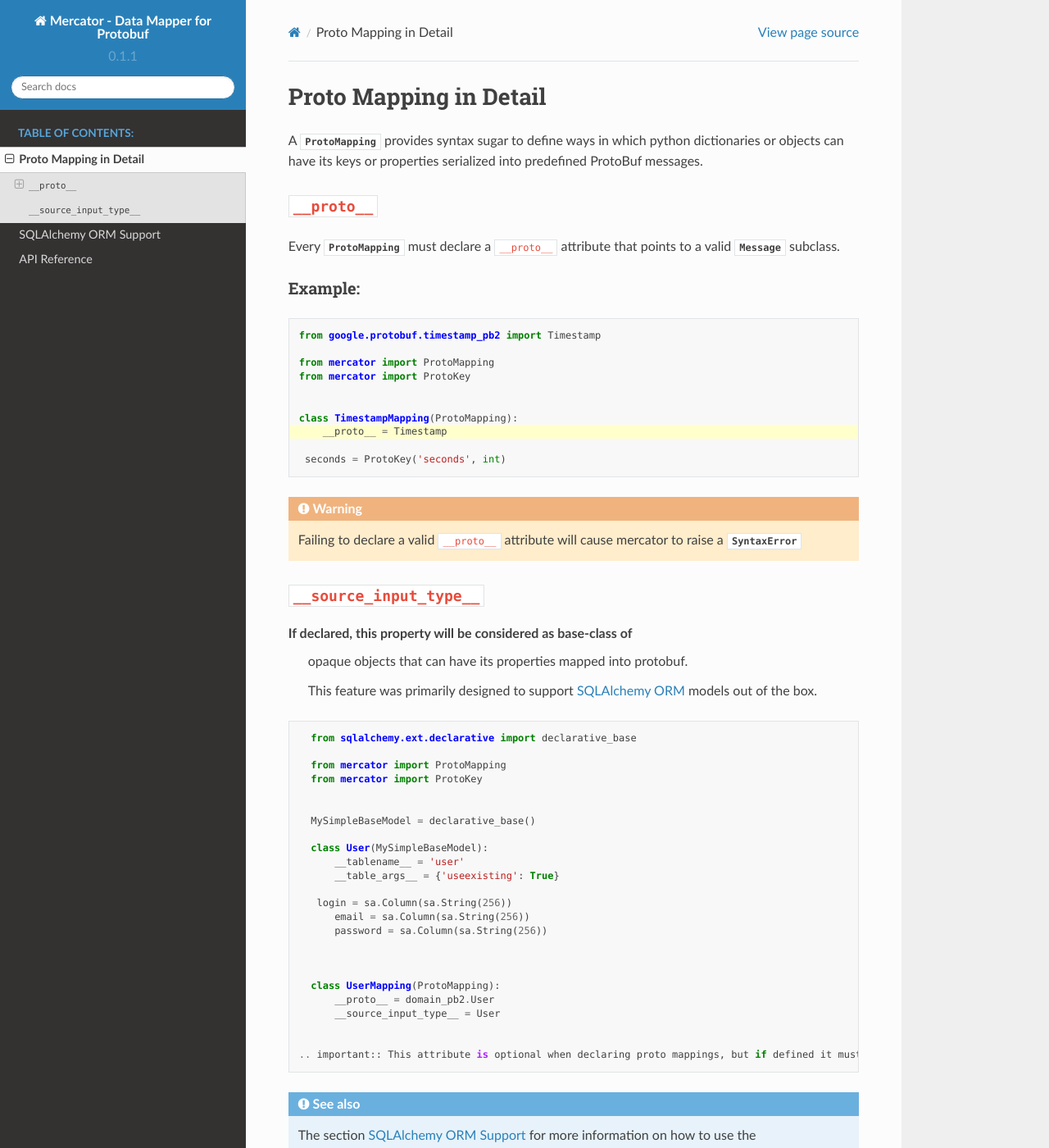
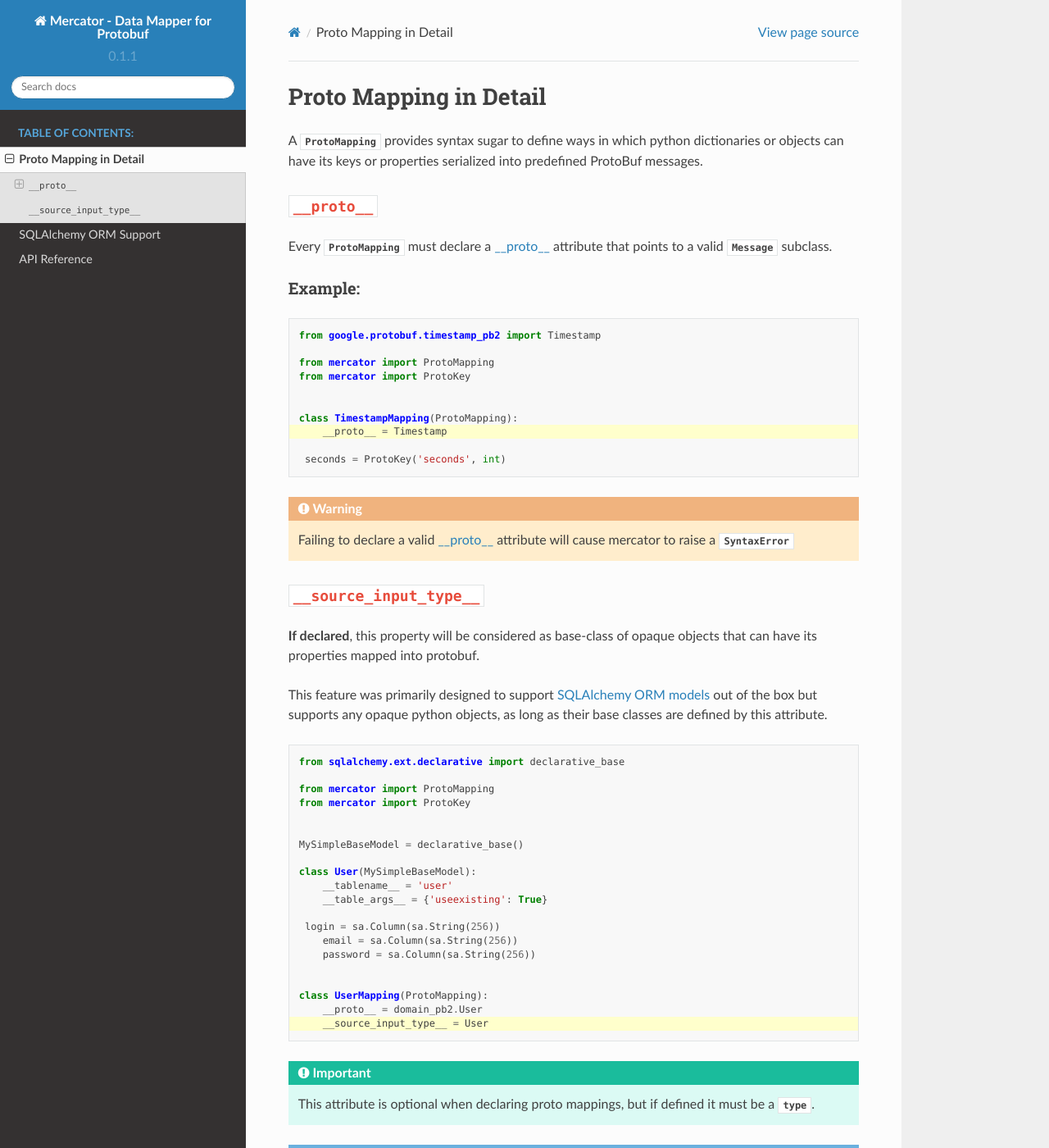
Before and after one commit to NewStore/mercator, a Sphinx documentation site: the page built from docs/source/proto-mapping.rst, in a window 1280 px wide and 1400 px high. Shown: the whole window at 82% size. Built offline with Sphinx 7.4.7 and the Read the Docs theme 2.0.0, drawn with Linux system fonts in a browser that asks for light colours.

Commit message:
add documentation references to __proto__ and __source_input_type__

```diff
--- a/docs/source/proto-mapping.rst
+++ b/docs/source/proto-mapping.rst
@@ -33,19 +35,20 @@ Example:
     seconds = ProtoKey('seconds', int)
 
 
-.. warning:: Failing to declare a valid ``__proto__`` attribute will cause mercator to raise a :py:class:`SyntaxError`
+.. warning:: Failing to declare a valid :ref:`proto` attribute will cause mercator to raise a :py:class:`SyntaxError`
 
+.. _source-input-type:
 
 ``__source_input_type__``
 -------------------------
 
-**If declared,** this property will be considered as base-class of
- opaque objects that can have its properties mapped into protobuf.
 
- This feature was primarily designed to support `SQLAlchemy ORM <https://docs.sqlalchemy.org/en/latest/orm/>`_ models out of the box.
+**If declared**, this property will be considered as base-class of opaque objects that can have its properties mapped into protobuf.
 
+This feature was primarily designed to support `SQLAlchemy ORM models <https://docs.sqlalchemy.org/en/latest/orm/>`_ out of the box but supports any opaque python objects, as long as their base classes are defined by this attribute.
 
-.. code:: python
+.. code-block:: python
+   :emphasize-lines: 20
 
    from sqlalchemy.ext.declarative import declarative_base
 
@@ -64,13 +67,12 @@ Example:
        password = sa.Column(sa.String(256))
 
 
-
    class UserMapping(ProtoMapping):
        __proto__ = domain_pb2.User
        __source_input_type__ = User
 
 
- .. important:: This attribute is optional when declaring proto mappings, but if defined it must be a :py:class:`type`.
+.. important:: This attribute is optional when declaring proto mappings, but if defined it must be a :py:class:`type`.
 
 
 .. seealso:: The section :ref:`SQLAlchemy Support` for more information on
--- a/docs/source/sqlalchemy-orm-support.rst
+++ b/docs/source/sqlalchemy-orm-support.rst
@@ -63,7 +63,6 @@ A SQLAlchemy Model
 A protobuf declaration
 ~~~~~~~~~~~~~~~~~~~~~~
 
-
 .. code-block:: proto
 
    syntax = "proto3";
@@ -86,8 +85,6 @@ A protobuf declaration
 
 The service implementation
 ~~~~~~~~~~~~~~~~~~~~~~~~~~
-
-
 
 .. code-block:: python
 
```
Also changed, not shown: other parts of docs/source/proto-mapping.rst (+3 -1 lines), mercator/__init__.py (+4 -4 lines), 1 other file.
